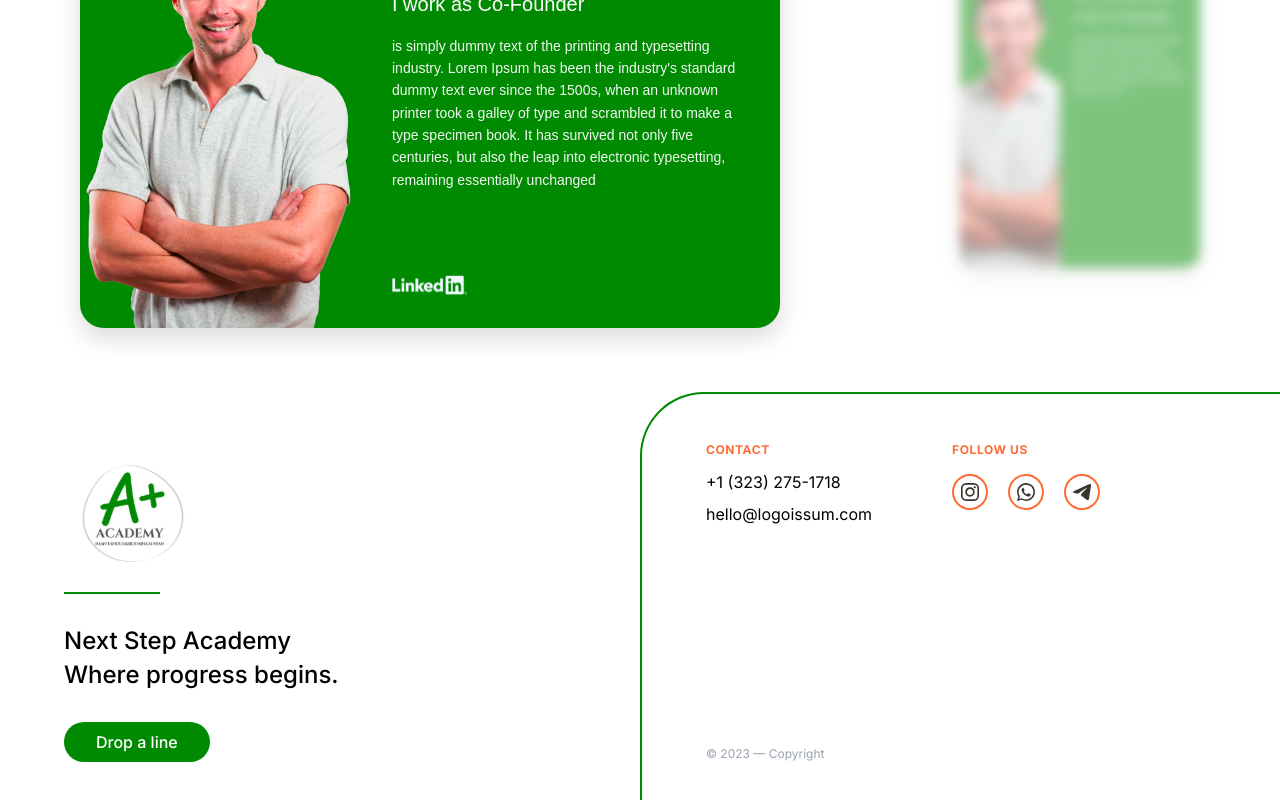
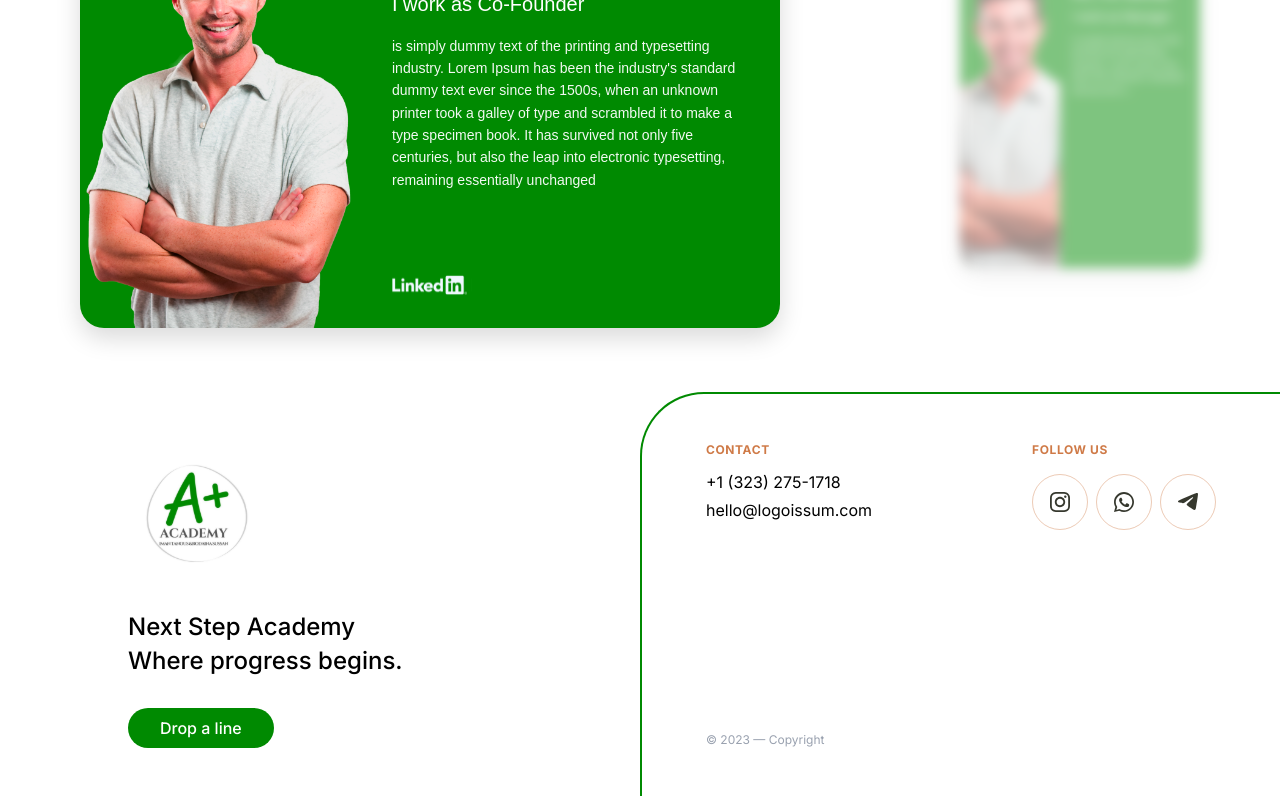
Before and after one commit to adityahajari14/A-Academy, a Next.js app: page / in a window 1280 px wide. Shown: the part 2463-3263 px from the top of the page. Built offline with nearby package versions, Linux system fonts and the light colour scheme.

Commit message:
Completed Footer

```diff
--- a/app/components/Footer.tsx
+++ b/app/components/Footer.tsx
@@ -10,16 +10,14 @@ export default function Footer() {
       {/* Main Footer Content */}
       <div className="flex flex-col md:flex-row">
         {/* Left Section - Logo & Button */}
-        <div className="px-6 md:px-16 py-8 md:py-12 md:w-1/2 flex flex-col items-start gap-8">
-          <div className="flex flex-col gap-3">
+        <div className="px-6 md:px-32 py-8 md:py-12 md:w-1/2 flex flex-col items-start gap-8">
+          <div className="flex flex-col">
             <Image
               src="/Logo.svg"
               alt="A+ Academy"
               width={140}
               height={140}
             />
-            {/* Green line below logo */}
-            <div className="h-0.5 w-24 bg-[#008A01]" />
           </div>
 
           {/* Main Headlines Stacked */}
@@ -43,13 +41,13 @@ export default function Footer() {
 
         {/* Right Section - Contact & Social with Border */}
         <div className="md:w-1/2 border-l-2 border-t-2 border-[#008A01] rounded-tl-[4rem] pl-8 md:pl-16 pt-8 md:pt-12 pr-6 md:pr-12 py-8 md:py-12 flex flex-col gap-20 justify-between">
-          <div className="flex flex-col md:flex-row justify-start gap-12 md:gap-20">
+          <div className="flex flex-col md:flex-row justify-start gap-120 md:gap-40">
             {/* Contact Section */}
             <div className="flex flex-col gap-3">
-              <p className="font-[family-name:var(--font-inter)] text-xs font-bold text-[#FF6B35] uppercase tracking-wider">
+              <p className="font-[family-name:var(--font-inter)] text-xs font-bold text-[#CF7A47] uppercase tracking-wider">
                 Contact
               </p>
-              <div className="font-[family-name:var(--font-inter)] text-sm md:text-base text-black space-y-2">
+              <div className="font-[family-name:var(--font-inter)] text-sm md:text-base text-black space-y-1">
                 <p>+1 (323) 275-1718</p>
                 <p>hello@logoissum.com</p>
               </div>
@@ -57,47 +55,47 @@ export default function Footer() {
 
             {/* Social Media Section */}
             <div className="flex flex-col gap-4">
-              <p className="font-[family-name:var(--font-inter)] text-xs font-bold text-[#FF6B35] uppercase tracking-wider">
+              <p className="font-[family-name:var(--font-inter)] text-xs font-bold text-[#CF7A47] uppercase tracking-wider">
                 Follow Us
               </p>
-              <div className="flex gap-5">
+              <div className="flex gap-2">
                 <Link
                   href="https://instagram.com"
                   target="_blank"
                   rel="noopener noreferrer"
-                  className="inline-flex items-center justify-center w-9 h-9 border-2 border-[#FF6B35] rounded-full hover:bg-[#FF6B35] hover:scale-110 transition-all duration-300"
+                  className="inline-flex items-center justify-center w-14 h-14 border-1 border-[rgba(207,122,71,0.4)] rounded-full hover:scale-110 transition-all duration-300"
                 >
                   <Image
-                    src="/Icons/instagramblank.svg"
+                    src="/icons/instagramblank.svg"
                     alt="Instagram"
-                    width={18}
-                    height={18}
+                    width={20}
+                    height={20}
                   />
                 </Link>
                 <Link
                   href="https://wa.me"
                   target="_blank"
                   rel="noopener noreferrer"
-                  className="inline-flex items-center justify-center w-9 h-9 border-2 border-[#FF6B35] rounded-full hover:bg-[#FF6B35] hover:scale-110 transition-all duration-300"
+                  className="inline-flex items-center justify-center w-14 h-14 border-1 border-[rgba(207,122,71,0.4)] rounded-full hover:scale-110 transition-all duration-300"
                 >
                   <Image
-                    src="/Icons/whatsappblank.svg"
+                    src="/icons/whatsappblank.svg"
                     alt="WhatsApp"
-                    width={18}
-                    height={18}
+                    width={20}
+                    height={20}
                   />
                 </Link>
                 <Link
                   href="https://telegram.me"
                   target="_blank"
                   rel="noopener noreferrer"
-                  className="inline-flex items-center justify-center w-9 h-9 border-2 border-[#FF6B35] rounded-full hover:bg-[#FF6B35] hover:scale-110 transition-all duration-300"
+                  className="inline-flex items-center justify-center w-14 h-14 border-1 border-[rgba(207,122,71,0.4)] rounded-full hover:scale-110 transition-all duration-300"
                 >
                   <Image
-                    src="/Icons/telegramblank.svg"
+                    src="/icons/telegramblank.svg"
                     alt="Telegram"
-                    width={18}
-                    height={18}
+                    width={20}
+                    height={20}
                   />
                 </Link>
               </div>
```
